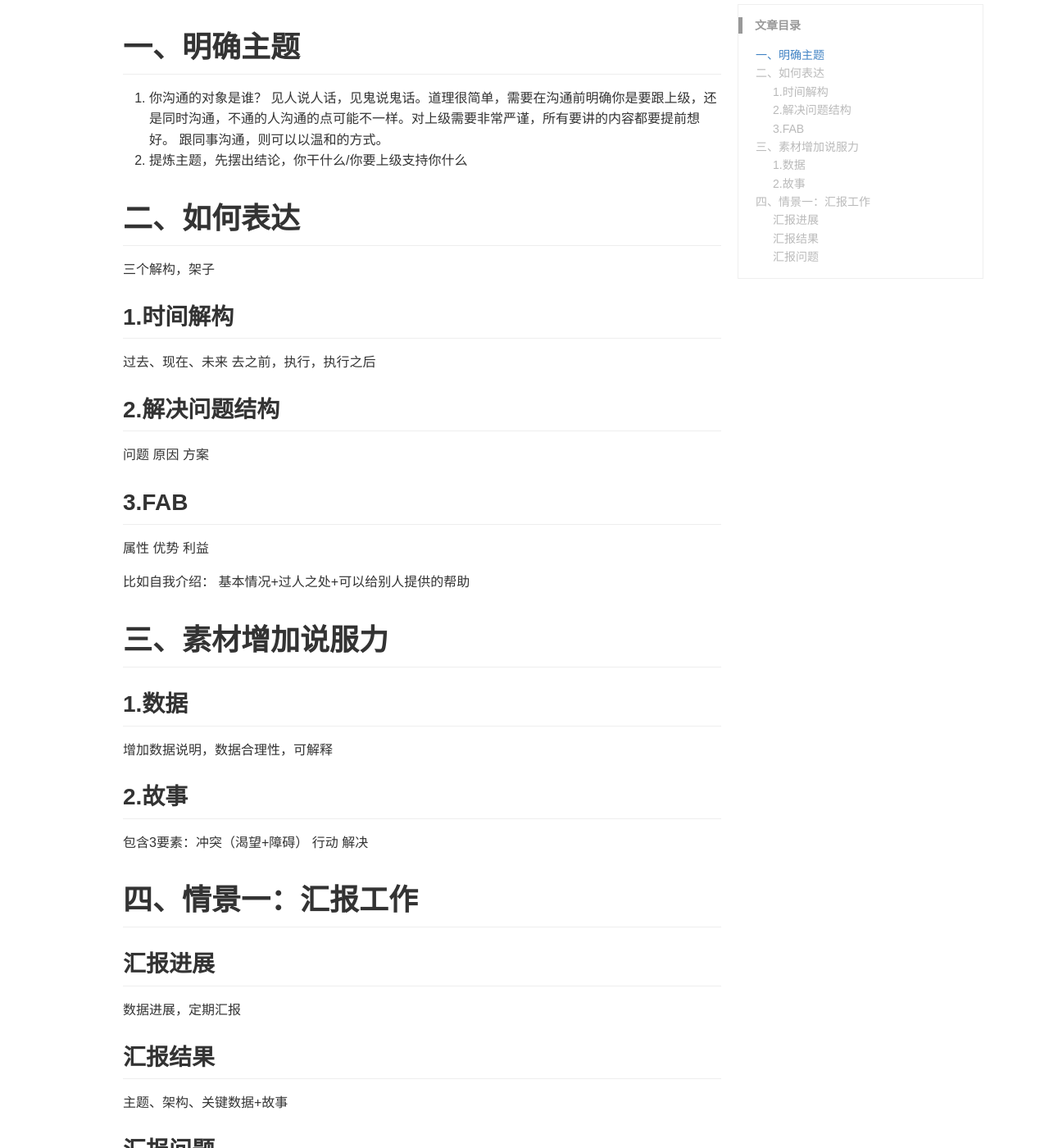
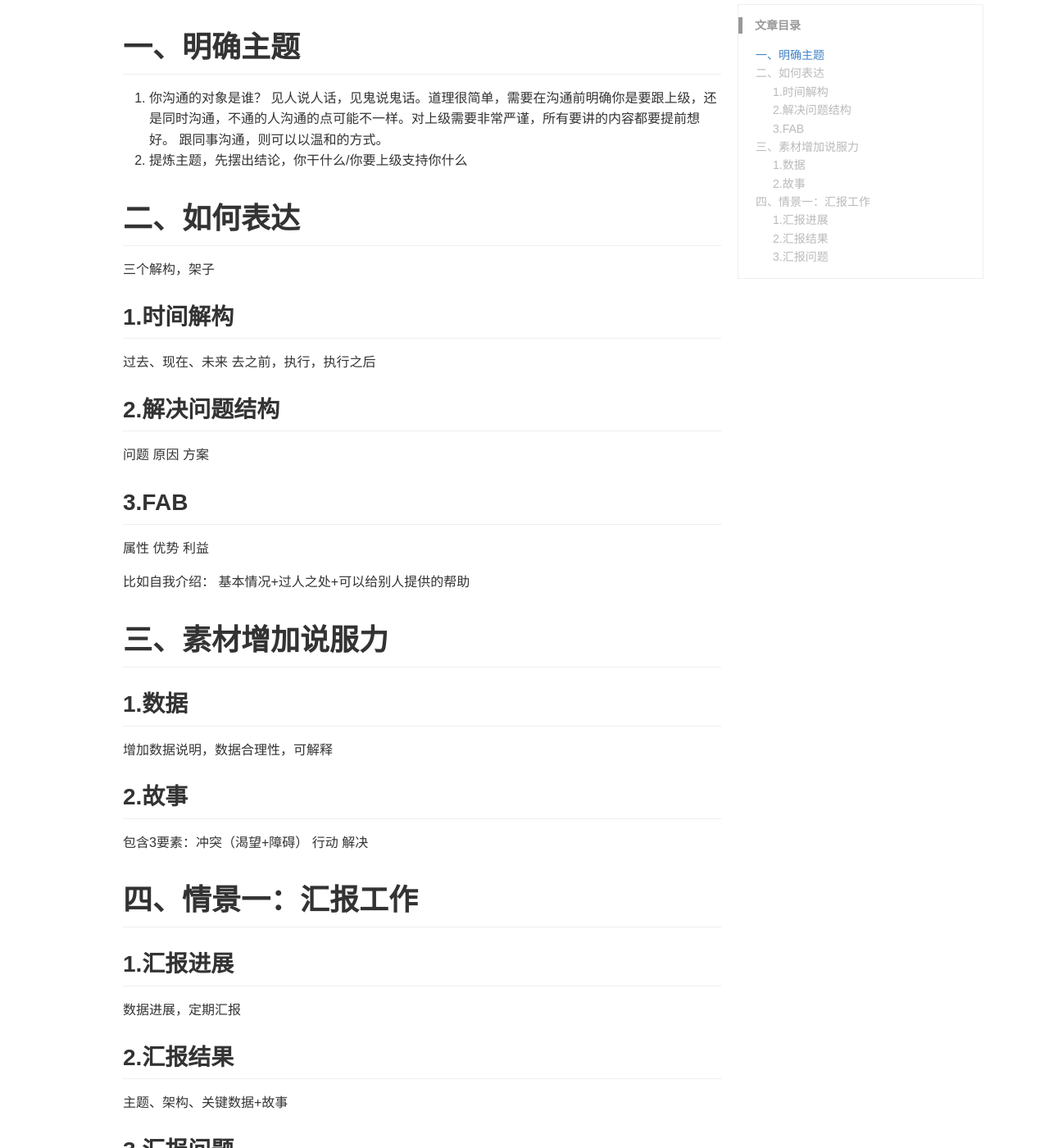
Before and after one commit to guofeng007/guofeng007.github.com, a Jekyll site: the page built from _posts/blog/2020-3-13-how-to-present.md, in a window 1280 px wide and 1400 px high, scrolled down 355 px. Shown: the whole window at 82% size. Built offline with Jekyll 4.4.1, drawn with Linux system fonts in a browser that asks for light colours.

Commit message:
Update 2020-3-13-how-to-present.md

```diff
--- a/_posts/blog/2020-3-13-how-to-present.md
+++ b/_posts/blog/2020-3-13-how-to-present.md
@@ -53,15 +53,15 @@ keywords: 高效，表达
 
 # 四、情景一：汇报工作
 
-## 汇报进展
+## 1.汇报进展
 
 数据进展，定期汇报
 
-## 汇报结果
+## 2.汇报结果
 
 主题、架构、关键数据+故事
 
-## 汇报问题
+## 3.汇报问题
 
 问题、原因，解决方案AB（最好对AB方案利弊分析）
 
```
